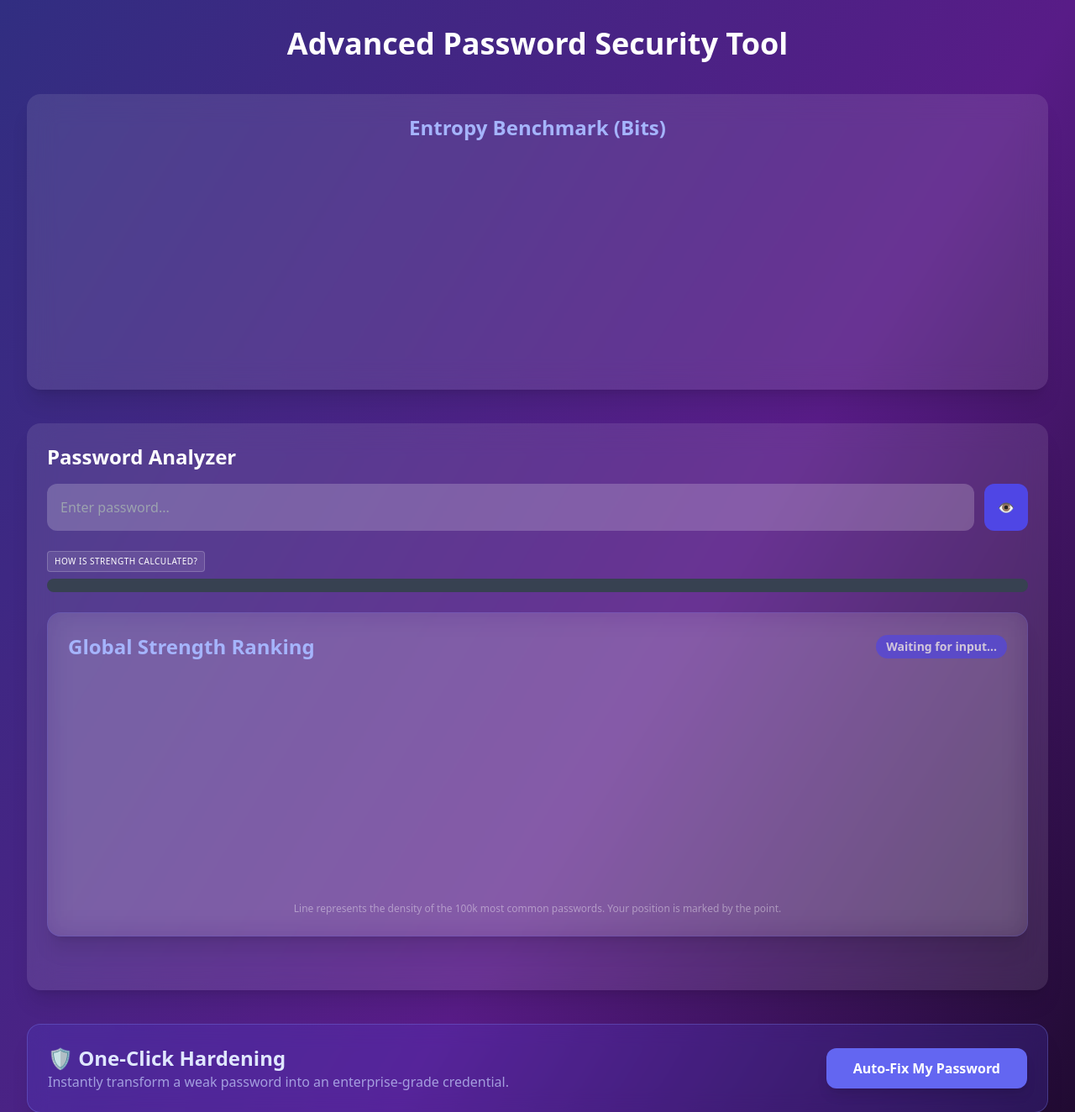
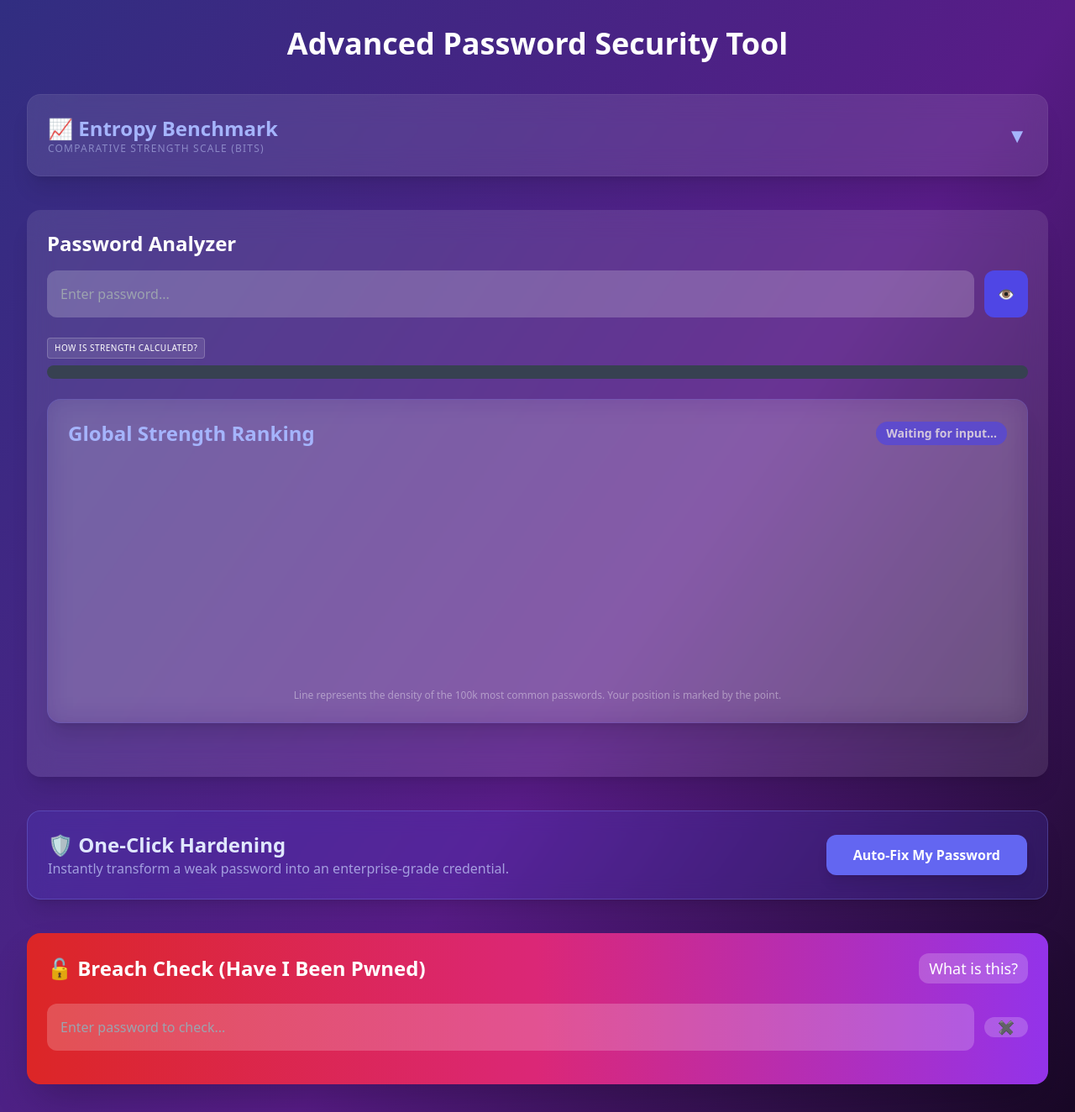
Before and after one commit to the-amazing-atharva/Password-Strength-Analyzer, a Flask app: page / in a window 1280 px wide. Shown: the top 1324 px of the page at 84% size. Run offline with Flask 3, Linux system fonts and the light colour scheme; a map, chart or similar area stays blank; some libraries are stand-ins or nearby versions.

Commit message:
toggable chart

```diff
--- a/static/script.js
+++ b/static/script.js
@@ -1,3 +1,25 @@
+function toggleBenchmark() {
+  const content = document.getElementById("benchmarkContent");
+  const arrow = document.getElementById("benchmarkArrow");
+
+  const isHidden = content.classList.contains("hidden");
+
+  if (isHidden) {
+    content.classList.remove("hidden");
+    arrow.style.transform = "rotate(180deg)";
+
+    // Crucial: Refresh/re-render the chart if it exists
+    // to prevent it from having zero width/height
+    if (entropyChart) {
+      entropyChart.resize();
+      entropyChart.update();
+    }
+  } else {
+    content.classList.add("hidden");
+    arrow.style.transform = "rotate(0deg)";
+  }
+}
+
 let entropyChart = null;
 
 // Helper: Update Chart.js logic
--- a/templates/index.html
+++ b/templates/index.html
@@ -16,12 +16,57 @@
         Advanced Password Security Tool
       </h1>
 
-      <div class="bg-white/10 backdrop-blur-lg rounded-2xl p-6 shadow-xl mb-10">
-        <h2 class="text-2xl font-semibold mb-4 text-indigo-300 text-center">
-          Entropy Benchmark (Bits)
-        </h2>
-        <div class="h-64">
-          <canvas id="entropyChart"></canvas>
+      <div
+        class="bg-white/10 backdrop-blur-lg rounded-2xl p-6 shadow-xl mb-10 border border-white/5"
+      >
+        <button
+          onclick="toggleBenchmark()"
+          class="w-full flex justify-between items-center group focus:outline-none"
+        >
+          <div class="text-left">
+            <h2 class="text-2xl font-semibold text-indigo-300">
+              📈 Entropy Benchmark
+            </h2>
+            <p class="text-xs text-indigo-200/50 uppercase tracking-widest">
+              Comparative Strength Scale (Bits)
+            </p>
+          </div>
+          <span
+            id="benchmarkArrow"
+            class="text-2xl transition-transform duration-300 transform rotate-0 text-indigo-300 group-hover:scale-125"
+          >
+            ▼
+          </span>
+        </button>
+
+        <div id="benchmarkContent" class="hidden mt-6 animate-fadeIn">
+          <div class="h-64">
+            <canvas id="entropyChart"></canvas>
+          </div>
+          <div
+            class="mt-4 grid grid-cols-2 md:grid-cols-5 gap-2 text-center text-[10px] uppercase tracking-tighter opacity-70"
+          >
+            <div>
+              <span class="block text-red-500 font-bold text-sm">0-40</span>
+              Very Weak
+            </div>
+            <div>
+              <span class="block text-orange-400 font-bold text-sm">40-60</span>
+              Weak
+            </div>
+            <div>
+              <span class="block text-yellow-400 font-bold text-sm">60-80</span>
+              Moderate
+            </div>
+            <div>
+              <span class="block text-blue-400 font-bold text-sm">80-100</span>
+              Strong
+            </div>
+            <div>
+              <span class="block text-green-400 font-bold text-sm">100+</span>
+              Excellent
+            </div>
+          </div>
         </div>
       </div>
 
```
